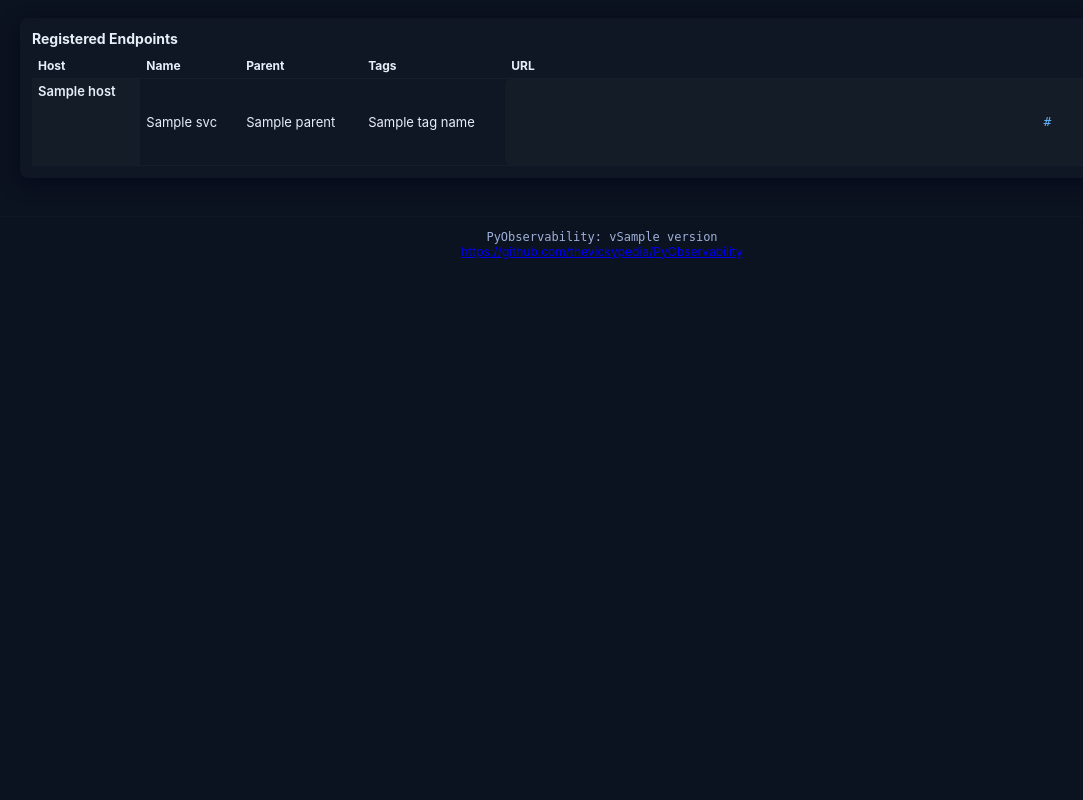
After one commit to thevickypedia/PyObservability, a FastAPI app: template pyobservability/templates/kuma.html in a window 1280 px wide. The commit adds this page. Shown: the whole page, without its empty margins (38-1121 px from the left). Run offline with FastAPI, Linux system fonts and the light colour scheme; the template is opened without the code that fills it: most values are stand-ins (such as "Sample title", 1, 10 or a date in 2020).

Commit message:
feat: Integrate UpTime Kuma on a new endpoint

```diff
--- a/pyobservability/config/enums.py
+++ b/pyobservability/config/enums.py
@@ -9,6 +9,7 @@ class APIEndpoints(StrEnum):
     """
 
     health = "/health"
+    kuma = "/kuma"
     root = "/"
     ws = "/ws"
 
--- a/pyobservability/config/settings.py
+++ b/pyobservability/config/settings.py
@@ -132,6 +132,10 @@ class EnvConfig(PydanticEnvConfig):
     password: str | None = Field(None, validation_alias=alias_choices("PASSWORD"))
     timeout: PositiveInt = Field(300, validation_alias=alias_choices("TIMEOUT"))
 
+    kuma_url: str | None
+    kuma_username: str | None
+    kuma_password: str | None
+
     class Config:
         """Environment variables configuration."""
 
--- a/pyobservability/main.py
+++ b/pyobservability/main.py
@@ -12,6 +12,7 @@ from fastapi.staticfiles import StaticFiles
 from fastapi.templating import Jinja2Templates
 
 from pyobservability.config import enums, settings
+from pyobservability.kuma import extract_monitors, get_kuma_data, group_by_host
 from pyobservability.transport import websocket_endpoint
 from pyobservability.version import __version__
 
@@ -45,6 +46,31 @@ async def index(request: Request):
     return templates.TemplateResponse("index.html", args)
 
 
+async def kuma(request: Request):
+    """Pass configured targets to the template so frontend can prebuild UI.
+
+    Args:
+        request: FastAPI request object.
+
+    Returns:
+        TemplateResponse:
+        Rendered HTML template with targets and version.
+    """
+    try:
+        kuma_data = await get_kuma_data()
+        LOGGER.info("Retrieved payload from kuma server.")
+        json_monitors = await extract_monitors(kuma_data)
+        LOGGER.info("Extracted JSON monitors from kuma payload.")
+        service_map = await group_by_host(json_monitors)
+        LOGGER.info("Grouped monitors by host.")
+    except RuntimeError:
+        service_map = {}
+    args: Dict[str, Any] = dict(request=request, service_map=service_map, version=__version__)
+    if settings.env.username and settings.env.password:
+        args["logout"] = uiauth.enums.APIEndpoints.fastapi_logout.value
+    return templates.TemplateResponse("kuma.html", args)
+
+
 async def health() -> Dict[str, str]:
     """Health check endpoint.
 
@@ -65,25 +91,33 @@ def include_routes() -> None:
             include_in_schema=False,
         ),
     )
+    include_kuma = all((settings.env.kuma_url, settings.env.kuma_username, settings.env.kuma_password))
     if all((settings.env.username, settings.env.password)):
+        auth_endpoints = [
+            uiauth.Parameters(
+                path=enums.APIEndpoints.root,
+                function=index,
+                methods=[uiauth.enums.APIMethods.GET],
+            ),
+            uiauth.Parameters(
+                path=enums.APIEndpoints.ws,
+                function=websocket_endpoint,
+                route=APIWebSocketRoute,
+            ),
+        ]
+        if include_kuma:
+            auth_endpoints.append(uiauth.Parameters(
+                path=enums.APIEndpoints.kuma,
+                function=kuma,
+                methods=[uiauth.enums.APIMethods.GET],
+            ))
         uiauth.protect(
             app=PyObservability,
             username=settings.env.username,
             password=settings.env.password,
             timeout=settings.env.timeout,
             custom_logger=LOGGER,
-            params=[
-                uiauth.Parameters(
-                    path=enums.APIEndpoints.root,
-                    function=index,
-                    methods=[uiauth.enums.APIMethods.GET],
-                ),
-                uiauth.Parameters(
-                    path=enums.APIEndpoints.ws,
-                    function=websocket_endpoint,
-                    route=APIWebSocketRoute,
-                ),
-            ],
+            params=auth_endpoints
         )
     else:
         warnings.warn("\n\tRunning PyObservability without any protection.", UserWarning)
@@ -99,8 +133,17 @@ def include_routes() -> None:
             APIWebSocketRoute(
                 path=enums.APIEndpoints.ws,
                 endpoint=websocket_endpoint,
+            ),
+        )
+        if include_kuma:
+            PyObservability.routes.append(
+                APIRoute(
+                    path=enums.APIEndpoints.kuma,
+                    endpoint=kuma,
+                    methods=["GET"],
+                    include_in_schema=False
+                )
             )
-        )
 
 
 def start(**kwargs) -> None:
--- a/pyobservability/static/styles.css
+++ b/pyobservability/static/styles.css
@@ -210,6 +210,29 @@ html, body {
 .table tbody tr.placeholder-row td::after {
     content: "";
 }
+
+/* -------- Compact table to populate kuma data -------- */
+.table td[rowspan] {
+    background: rgba(255, 255, 255, 0.02);
+}
+
+.compact-services-table th,
+.compact-services-table td {
+    padding: 4px 6px;      /* vertical | horizontal */
+    line-height: 1.25;     /* tighter text stack */
+}
+.compact-services-table td.pre {
+    padding: 3px 6px;
+}
+.compact-services-table td.pre a {
+    display: inline-block;
+    line-height: 1.2;
+}
+.compact-services-table th {
+    padding: 5px 6px;
+    font-size: 12px;
+}
+/* ----------------------------------------------------- */
 
 .pre {
     background: rgba(255, 255, 255, 0.02);
--- /dev/null
+++ b/pyobservability/templates/kuma.html
@@ -0,0 +1,103 @@
+<!doctype html>
+<html lang="en">
+<head>
+    <meta http-equiv="Content-Type" content="text/html; charset=UTF-8">
+    <title>PyObservability — Node Monitor</title>
+    <meta property="og:type" content="CommandRunner">
+    <meta name="keywords" content="Python, Monitor, fastapi, JavaScript, HTML, CSS">
+    <meta name="author" content="Vignesh Rao">
+    <!-- Favicon.ico and Apple Touch Icon -->
+    <link property="og:image" rel="icon" href="https://thevickypedia.github.io/open-source/images/logo/pyninja.ico">
+    <link property="og:image" rel="apple-touch-icon"
+          href="https://thevickypedia.github.io/open-source/images/logo/pyninja.png">
+    <meta content="width=device-width, initial-scale=1" name="viewport">
+
+    <link rel="stylesheet" href="/static/styles.css"/>
+    <script src="https://cdn.jsdelivr.net/npm/chart.js"></script>
+</head>
+<body>
+<main class="container">
+    <section class="tables-row">
+        <div class="panel">
+            <div class="panel-header">
+                <h3>Registered Endpoints</h3>
+            </div>
+
+            <table class="table compact-services-table">
+                <thead>
+                <tr>
+                    <th>Host</th>
+                    <th>Name</th>
+                    <th>Parent</th>
+                    <th>Tags</th>
+                    <th>URL</th>
+                </tr>
+                </thead>
+                <tbody>
+
+                {% for host, services in service_map.items() %}
+                    {% for svc in services %}
+                        <tr>
+                            {% if loop.first %}
+                                <td rowspan="{{ services | length }}"
+                                    style="vertical-align: top; font-weight: 600;">
+                                    {{ host }}
+                                </td>
+                            {% endif %}
+
+                            <td>{{ svc.name }}</td>
+
+                            <td>
+                                {% if svc.parent %}
+                                    {{ svc.parent }}
+                                {% else %}
+                                    <span style="opacity: 0.5;">—</span>
+                                {% endif %}
+                            </td>
+
+                            <td>
+                                {% if svc.tag_names %}
+                                    {{ svc.tag_names | join(", ") }}
+                                {% else %}
+                                    <span style="opacity: 0.5;">—</span>
+                                {% endif %}
+                            </td>
+
+                            <td class="pre">
+                                <a href="{{ svc.url }}"
+                                   target="_blank"
+                                   style="color: var(--accent); text-decoration: none;">
+                                    {{ svc.url }}
+                                </a>
+                            </td>
+                        </tr>
+                    {% endfor %}
+                {% endfor %}
+
+                </tbody>
+            </table>
+        </div>
+    </section>
+
+</main>
+
+<footer class="footer">
+    <div><code>PyObservability: v{{ version }}</code><br>
+        <a href="https://github.com/thevickypedia/PyObservability" target="_blank">https://github.com/thevickypedia/PyObservability</a>
+    </div>
+</footer>
+
+<script>
+    const logoutEndpoint = "{{ logout }}";
+
+    if (!logoutEndpoint.startsWith('/')) {
+        document.getElementById("logout").style.display = "none";
+    }
+
+    function logout() {
+        window.location.href = logoutEndpoint;
+    }
+</script>
+<script src="/static/app.js"></script>
+</body>
+</html>
```
Also changed, not shown: pyobservability/kuma.py (added, +102 -0 lines), requirements.txt (+5 -2 lines).
